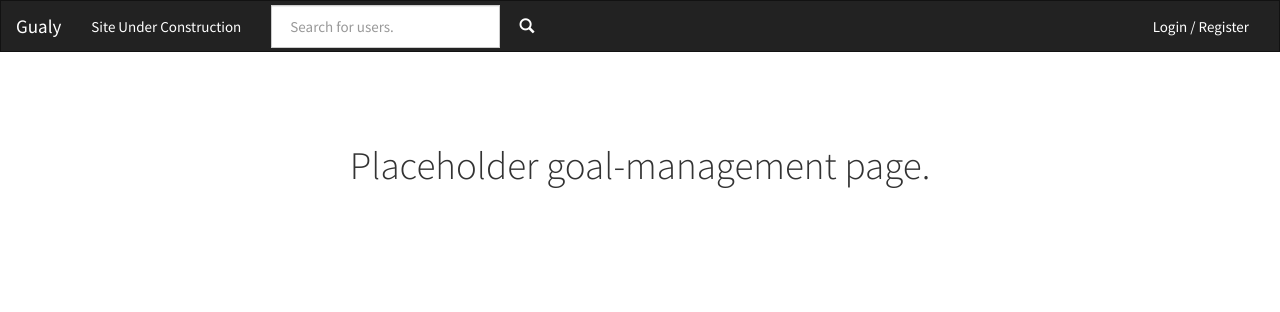
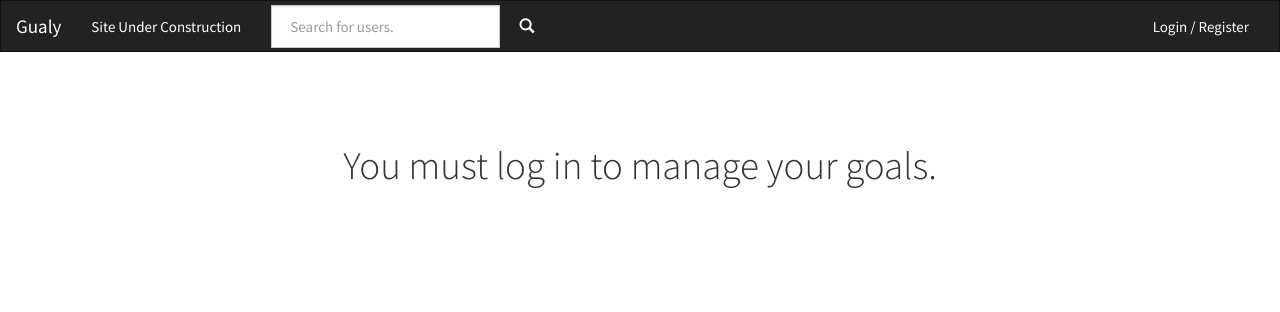
Before and after one commit to SuperUltraExtraordinaryDev/gualy, a Node server app: page /manage/ in a window 1280 px wide. Shown: the top 312 px of the page. Run offline with Node 20, Linux system fonts and the light colour scheme; some libraries are stand-ins or nearby versions.

Commit message:
Fleshed out the 'manage' page quite a bit.

```diff
--- a/routes/manage.js
+++ b/routes/manage.js
@@ -8,14 +8,27 @@
 
 /////////////
 // Imports //
-var renderer = require('../renderer.js');
+var renderer = require('../renderer.js'),
+    schema   = require('../schema.js');
 
 //////////
 // Code //
 
 // Serving the manage page.
 function get(req, res) {
-    renderer.renderAndSend('manage.jade', req, res, {});
+    if (req.cookies.logged != null) {
+        schema.get.Goal.find({})
+                       .where({ userId: req.cookies.logged })
+                       .sort({ subId: 'descending' })
+                       .exec(function (err, goals) {
+                           if (err)
+                               throw err
+                           console.log(goals);
+                           renderer.renderAndSend('manage.jade', req, res, { goals: goals });
+                       });
+    } else {
+        renderer.renderAndSend('manage.jade', req, res, {});
+    }
 }
 
 /////////////
--- a/views/manage.jade
+++ b/views/manage.jade
@@ -1,4 +1,10 @@
 extends ./wrapper.jade
 
 block content
-  h1.text-center Placeholder goal-management page.
+  if logged
+    if data.goals.length == 0
+      h1.text-center You do not have any goals yet.
+    else
+      h1.text-center TODO: Show goals.
+  else
+    h1.text-center You must log in to manage your goals.
```
